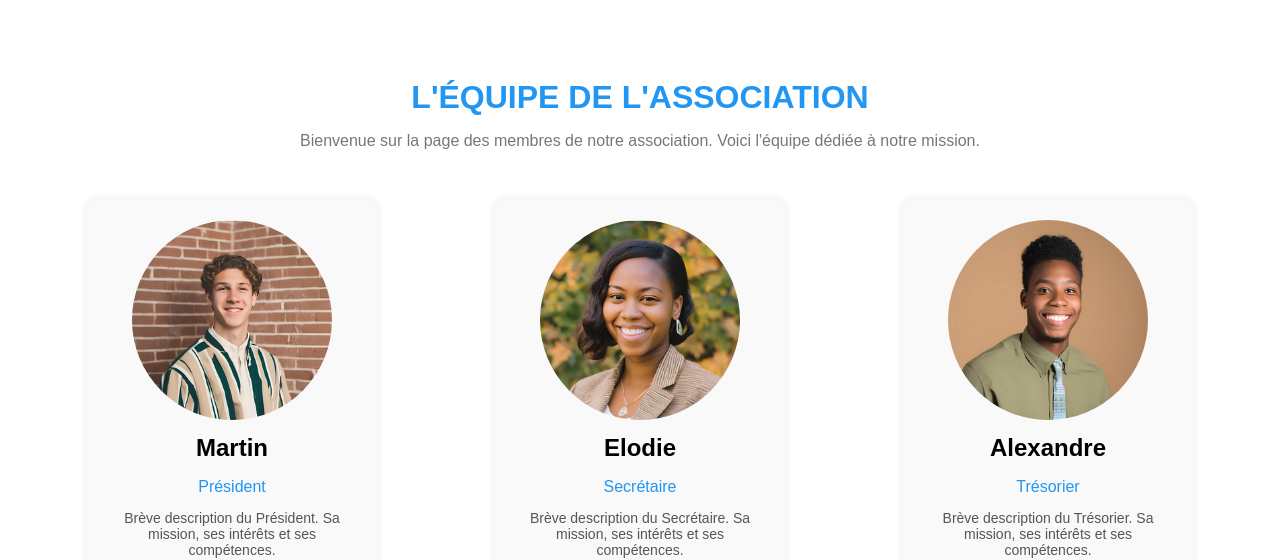
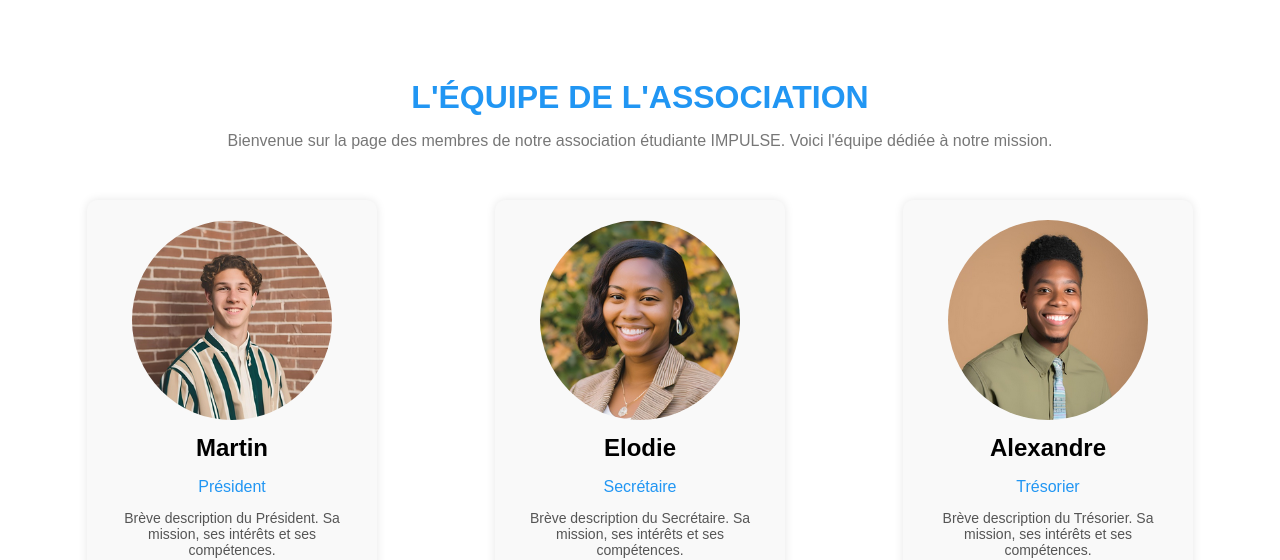
Before and after one commit to VASDV-Edu-2024/AE_Rendre_un_travail_propore, a plain HTML site: page members.html in a window 1280 px wide. Shown: the top 560 px of the page. Drawn offline with Linux system fonts and the light colour scheme.

Commit message:
modification html membres

```diff
--- a/members.html
+++ b/members.html
@@ -10,7 +10,7 @@
 <body>
     <div class="team-section">
         <h1>L'ÉQUIPE DE L'ASSOCIATION</h1>
-        <p class="description">Bienvenue sur la page des membres de notre association. Voici l'équipe dédiée à notre mission.</p>
+        <p class="description">Bienvenue sur la page des membres de notre association étudiante IMPULSE. Voici l'équipe dédiée à notre mission.</p>
         <div class="team-members">
             <div class="member">
                 <img src="images/prez_asso.png" alt="Nom du Président">
```
